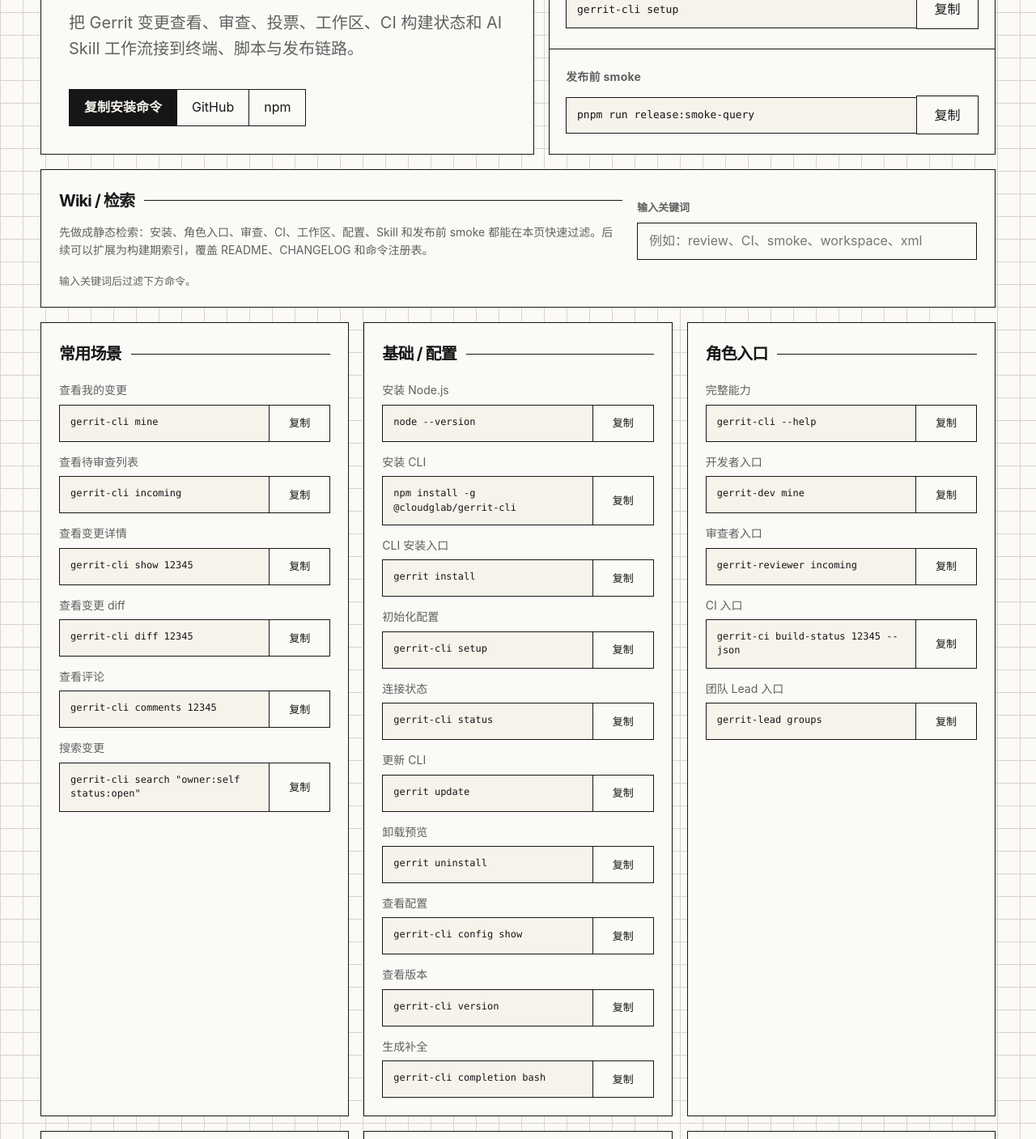
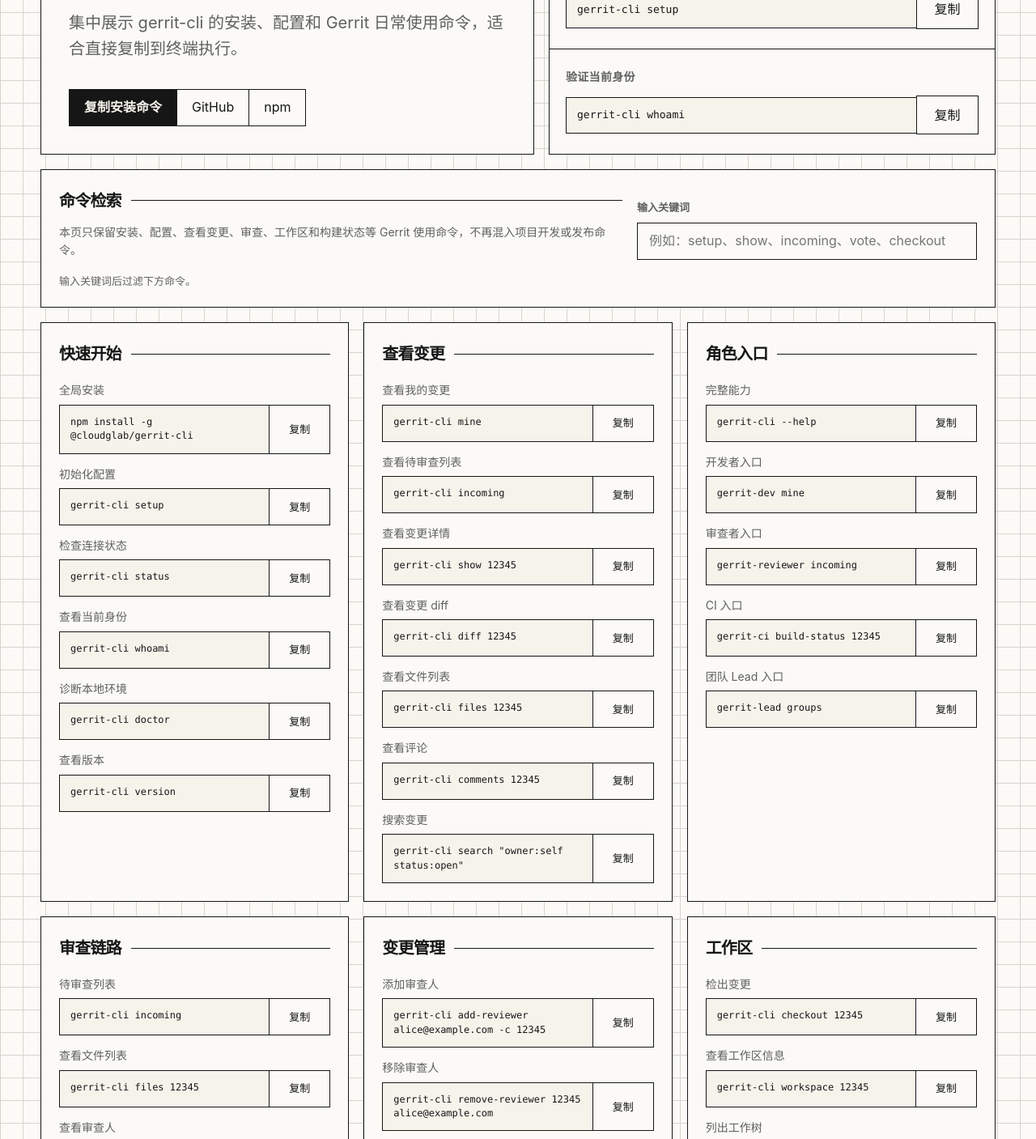
Before and after one commit to cloudglab/gerrit-cli, a website: page docs/index.html in a window 1280 px wide. Shown: the part 237-1644 px from the top of the page at 81% size. Drawn offline with Linux system fonts and the light colour scheme.

Commit message:
fix: release v0.0.16

```diff
--- a/docs/index.html
+++ b/docs/index.html
@@ -4,7 +4,7 @@
   <meta charset="utf-8">
   <meta name="viewport" content="width=device-width, initial-scale=1">
   <title>gerrit-cli · Gerrit 命令速查</title>
-  <meta name="description" content="gerrit-cli 极简命令速查、安装、审查和发布前 smoke 入口。">
+  <meta name="description" content="gerrit-cli 安装、配置与 Gerrit 使用命令速查页。">
   <style>
     :root {
       color-scheme: light;
@@ -372,7 +372,7 @@
       <div class="panel">
         <div class="eyebrow">Gerrit CLI</div>
         <h1>命令速查</h1>
-        <p class="lead">把 Gerrit 变更查看、审查、投票、工作区、CI 构建状态和 AI Skill 工作流接到终端、脚本与发布链路。</p>
+        <p class="lead">集中展示 gerrit-cli 的安装、配置和 Gerrit 日常使用命令，适合直接复制到终端执行。</p>
         <div class="actions">
           <button class="button primary" type="button" data-copy="npm install -g @cloudglab/gerrit-cli">复制安装命令</button>
           <a class="button" href="https://github.com/cloudglab/gerrit-cli">GitHub</a>
@@ -389,8 +389,8 @@
           <div class="copy-row"><code>gerrit-cli setup</code><button class="copy" type="button" data-copy="gerrit-cli setup">复制</button></div>
         </div>
         <div class="command">
-          <strong>发布前 smoke</strong>
-          <div class="copy-row"><code>pnpm run release:smoke-query</code><button class="copy" type="button" data-copy="pnpm run release:smoke-query">复制</button></div>
+          <strong>验证当前身份</strong>
+          <div class="copy-row"><code>gerrit-cli whoami</code><button class="copy" type="button" data-copy="gerrit-cli whoami">复制</button></div>
         </div>
       </div>
     </section>
@@ -398,12 +398,12 @@
     <section class="section wiki" aria-labelledby="wiki-title">
       <div class="wiki-head">
         <div>
-          <h2 id="wiki-title">Wiki / 检索</h2>
-          <p>先做成静态检索：安装、角色入口、审查、CI、工作区、配置、Skill 和发布前 smoke 都能在本页快速过滤。后续可以扩展为构建期索引，覆盖 README、CHANGELOG 和命令注册表。</p>
+          <h2 id="wiki-title">命令检索</h2>
+          <p>本页只保留安装、配置、查看变更、审查、工作区和构建状态等 Gerrit 使用命令，不再混入项目开发或发布命令。</p>
         </div>
         <div class="wiki-search">
           <label for="wiki-query">输入关键词</label>
-          <input id="wiki-query" type="search" placeholder="例如：review、CI、smoke、workspace、xml" autocomplete="off">
+          <input id="wiki-query" type="search" placeholder="例如：setup、show、incoming、vote、checkout" autocomplete="off">
         </div>
       </div>
       <div class="wiki-status" id="wiki-status">输入关键词后过滤下方命令。</div>
@@ -411,29 +411,26 @@
 
     <section class="grid" aria-label="命令速查">
       <div class="section">
-        <h2>常用场景</h2>
+        <h2>快速开始</h2>
+        <ul>
+          <li>全局安装<code>npm install -g @cloudglab/gerrit-cli</code></li>
+          <li>初始化配置<code>gerrit-cli setup</code></li>
+          <li>检查连接状态<code>gerrit-cli status</code></li>
+          <li>查看当前身份<code>gerrit-cli whoami</code></li>
+          <li>诊断本地环境<code>gerrit-cli doctor</code></li>
+          <li>查看版本<code>gerrit-cli version</code></li>
+        </ul>
+      </div>
+      <div class="section">
+        <h2>查看变更</h2>
         <ul>
           <li>查看我的变更<code>gerrit-cli mine</code></li>
           <li>查看待审查列表<code>gerrit-cli incoming</code></li>
           <li>查看变更详情<code>gerrit-cli show 12345</code></li>
           <li>查看变更 diff<code>gerrit-cli diff 12345</code></li>
+          <li>查看文件列表<code>gerrit-cli files 12345</code></li>
           <li>查看评论<code>gerrit-cli comments 12345</code></li>
           <li>搜索变更<code>gerrit-cli search "owner:self status:open"</code></li>
-        </ul>
-      </div>
-      <div class="section">
-        <h2>基础 / 配置</h2>
-        <ul>
-          <li>安装 Node.js<code>node --version</code></li>
-          <li>安装 CLI<code>npm install -g @cloudglab/gerrit-cli</code></li>
-          <li>CLI 安装入口<code>gerrit install</code></li>
-          <li>初始化配置<code>gerrit-cli setup</code></li>
-          <li>连接状态<code>gerrit-cli status</code></li>
-          <li>更新 CLI<code>gerrit update</code></li>
-          <li>卸载预览<code>gerrit uninstall</code></li>
-          <li>查看配置<code>gerrit-cli config show</code></li>
-          <li>查看版本<code>gerrit-cli version</code></li>
-          <li>生成补全<code>gerrit-cli completion bash</code></li>
         </ul>
       </div>
       <div class="section">
@@ -442,7 +439,7 @@
           <li>完整能力<code>gerrit-cli --help</code></li>
           <li>开发者入口<code>gerrit-dev mine</code></li>
           <li>审查者入口<code>gerrit-reviewer incoming</code></li>
-          <li>CI 入口<code>gerrit-ci build-status 12345 --json</code></li>
+          <li>CI 入口<code>gerrit-ci build-status 12345</code></li>
           <li>团队 Lead 入口<code>gerrit-lead groups</code></li>
         </ul>
       </div>
@@ -453,9 +450,8 @@
           <li>查看文件列表<code>gerrit-cli files 12345</code></li>
           <li>查看审查人<code>gerrit-cli reviewers 12345</code></li>
           <li>添加评论<code>gerrit-cli comment 12345 -m "LGTM, one nit"</code></li>
-          <li>批量行评论<code>echo '[{"file":"src/app.ts","line":42,"message":"Use const"}]' | gerrit-cli comment 12345 --batch</code></li>
           <li>投票通过<code>gerrit-cli vote 12345 --code-review 2 -m "Approved"</code></li>
-          <li>AI 辅助审查<code>gerrit-cli review 12345 --strategy claude</code></li>
+          <li>补充审查意见<code>gerrit-cli comment 12345 -m "Please add test coverage"</code></li>
         </ul>
       </div>
       <div class="section">
@@ -468,29 +464,30 @@
           <li>合入变更<code>gerrit-cli submit 12345</code></li>
           <li>丢弃变更<code>gerrit-cli abandon 12345</code></li>
           <li>恢复变更<code>gerrit-cli restore 12345</code></li>
+          <li>设为 WIP<code>gerrit-cli set-wip 12345</code></li>
+          <li>设为 Ready<code>gerrit-cli set-ready 12345</code></li>
         </ul>
       </div>
       <div class="section">
         <h2>工作区</h2>
         <ul>
           <li>检出变更<code>gerrit-cli checkout 12345</code></li>
-          <li>创建工作区<code>gerrit-cli workspace create 12345</code></li>
+          <li>查看工作区信息<code>gerrit-cli workspace 12345</code></li>
           <li>列出工作树<code>gerrit-cli trees</code></li>
           <li>创建变更工作树<code>gerrit-cli tree setup 12345</code></li>
           <li>重基工作树<code>gerrit-cli tree rebase 12345</code></li>
-          <li>清理工作树<code>gerrit-cli tree cleanup --dry-run</code></li>
+          <li>清理工作树<code>gerrit-cli tree cleanup 12345</code></li>
           <li>推送 WIP<code>gerrit-cli push -b main -t refactor --wip</code></li>
         </ul>
       </div>
       <div class="section">
-        <h2>CI / 构建</h2>
+        <h2>构建状态</h2>
         <ul>
           <li>构建状态<code>gerrit-cli build-status 12345</code></li>
           <li>JSON 构建状态<code>gerrit-cli build-status 12345 --json</code></li>
           <li>轮询到完成<code>gerrit-cli build-status 12345 --watch --exit-status</code></li>
           <li>失败链接<code>gerrit-cli failures 12345</code></li>
-          <li>提取 Jenkins 链接<code>gerrit-cli extract-url "jenkins"</code></li>
-          <li>重新触发构建<code>gerrit-cli retrigger 12345</code></li>
+          <li>提取 Jenkins 链接<code>gerrit-cli extract-url "jenkins" 12345</code></li>
           <li>分析失败<code>gerrit-cli analyze 12345</code></li>
         </ul>
       </div>
@@ -530,24 +527,11 @@
           <li>服务地址<code>export GERRIT_HOST="https://gerrit.example.com"</code></li>
           <li>账号<code>export GERRIT_USERNAME="your-username"</code></li>
           <li>HTTP 密码<code>export GERRIT_PASSWORD="your-http-password"</code></li>
-          <li>smoke 样本变更<code>export GERRIT_SMOKE_CHANGE_ID="12345"</code></li>
-          <li>smoke 搜索样本<code>export GERRIT_SMOKE_QUERY="status:open"</code></li>
-          <li>smoke 构建关键词<code>export GERRIT_SMOKE_BUILD_KEYWORD="jenkins"</code></li>
-        </ul>
-      </div>
-      <div class="section">
-        <h2>发布 / Skill</h2>
-        <ul>
-          <li>发布前 dry-run<code>pnpm run release:smoke-query</code></li>
-          <li>真实只读 smoke<code>pnpm run release:smoke-query:live</code></li>
-          <li>Claude 插件安装<code>/plugin marketplace add cloudglab/gerrit-cli</code></li>
-          <li>安装 workflow skill<code>/plugin install gerrit-workflow@gerrit-cli</code></li>
-          <li>查看 npm 包<code>npm view @cloudglab/gerrit-cli version</code></li>
         </ul>
       </div>
     </section>
 
-    <footer>写操作需要显式命令触发；脚本和 AI 集成优先使用 <code>--json</code> 或 <code>--xml</code> 输出。</footer>
+    <footer>页面只展示 gerrit-cli 安装、配置和 Gerrit 使用命令；写操作需要显式命令触发。</footer>
   </main>
   <script>
     document.querySelectorAll('li code').forEach((code) => {
--- a/package.json
+++ b/package.json
@@ -1,6 +1,6 @@
 {
   "name": "@cloudglab/gerrit-cli",
-  "version": "0.0.15",
+  "version": "0.0.16",
   "description": "Gerrit CLI and SDK - A modern CLI tool and TypeScript SDK for Gerrit Code Review, built with Effect-TS",
   "keywords": [
     "gerrit",
```
Also changed, not shown: tests/update.test.ts (+1 -1 lines), CHANGELOG.md.
